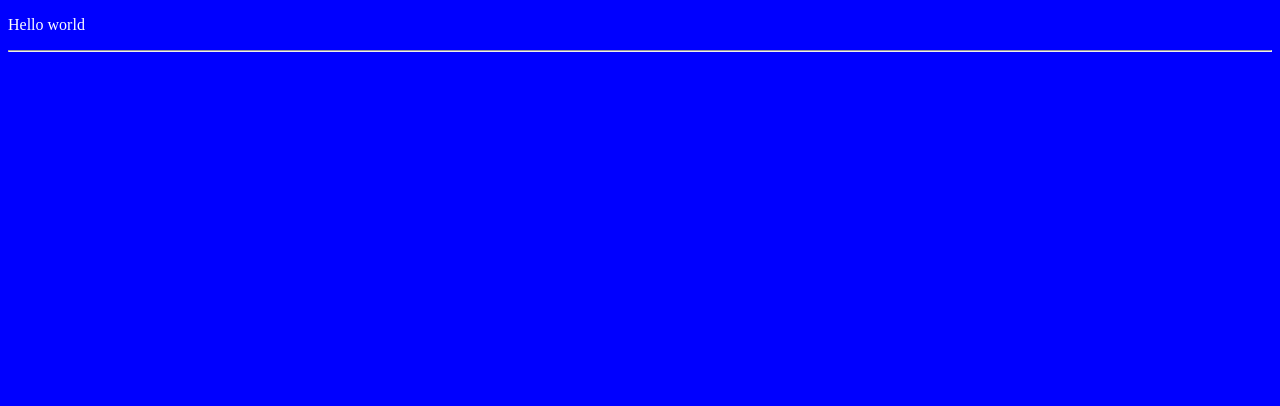
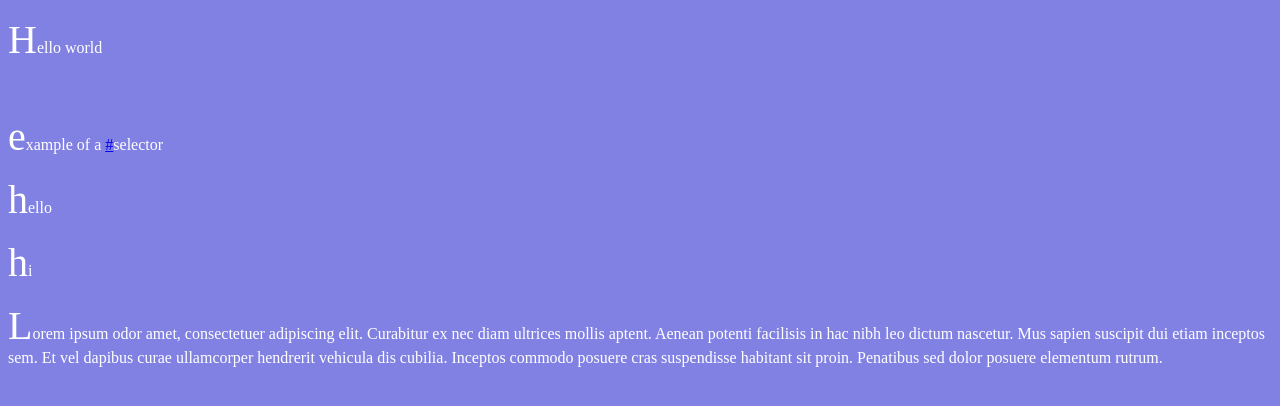
Before and after one commit to romanvillagran/comp001b-lecture-asssignment-1, a plain HTML site: page index.html in a window 1280 px wide. Drawn offline with Linux system fonts and the light colour scheme.

Commit message:
added pseudo class and element

```diff
--- a/index.html
+++ b/index.html
@@ -8,6 +8,14 @@
 </head>
 <body>
     <p>Hello world </p>
-    <hr>
+    <br>
+    <p>example of a <a href="#">#</a>selector</p>
+    <p id="example of id">hello</p>
+    <p class="hi">hi</p>
+
+    <p>Lorem ipsum odor amet, consectetuer adipiscing elit. Curabitur ex nec diam ultrices mollis aptent. Aenean potenti facilisis in hac nibh leo dictum nascetur. Mus sapien suscipit dui etiam inceptos sem. Et vel dapibus curae ullamcorper hendrerit vehicula dis cubilia. Inceptos commodo posuere cras suspendisse habitant sit proin. Penatibus sed dolor posuere elementum rutrum.
+    </p>
+
+
 </body>
 </html>
--- a/main.css
+++ b/main.css
@@ -1,6 +1,18 @@
 body{
-    background-color: blue;
+    background-color: rgb(129, 129, 227);
 }
 p{
     color: white;
 }
+h1, h2 {
+    color: white;
+}
+p::first-letter{
+    color: white;
+    font-size: 40px;
+}
+a:hover{
+    color: gold;
+    border: gold 2px solid;
+    text-decoration: underline;
+}
```
Also changed, not shown: 1 other file.
